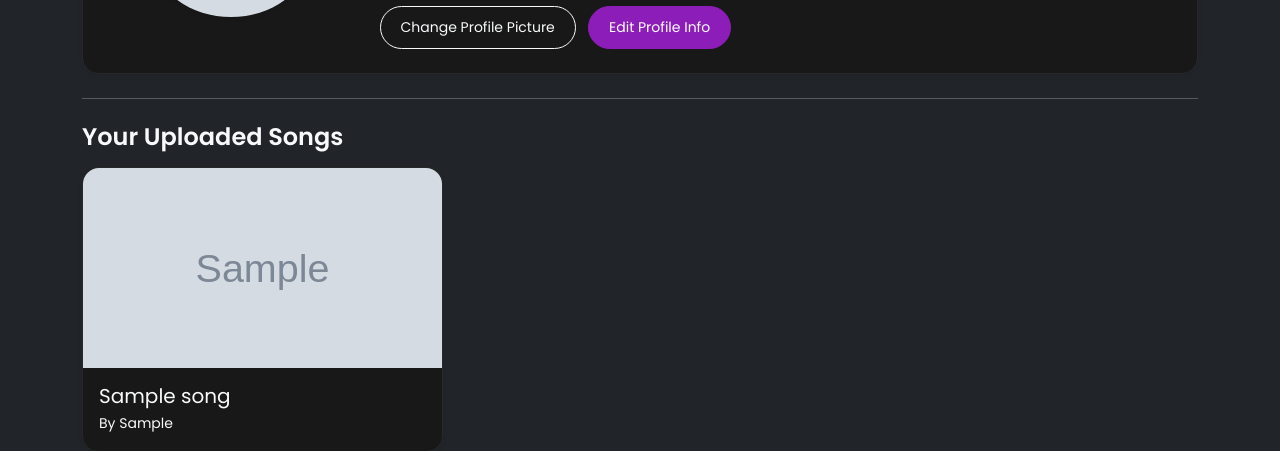
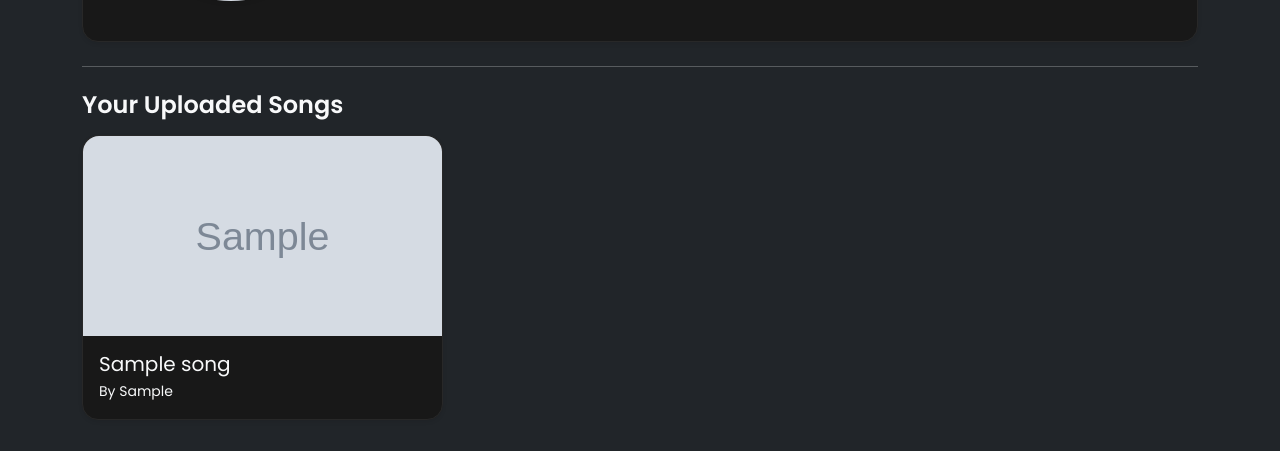
Before and after one commit to Virus01Official/HopOnMusic, a Flask app: page /user/1 in a window 1280 px wide. Shown: the part 224-675 px from the top of the page. Run offline with Flask 3, Linux system fonts and the light colour scheme; tables that the repository leaves empty hold one stand-in row (values such as "Sample post"); grey boxes marked "Sample" are stand-in pictures.

Commit message:
fixed some stuff

```diff
--- a/templates/user_profile.html
+++ b/templates/user_profile.html
@@ -18,8 +18,6 @@
             <h2 class="text fw-semibold mb-2">{{ username }}</h2>
             <p class="text-light mb-1"><strong>Role:</strong> {{ role | capitalize }}</p>
             <p class="text-light mb-3"><strong>Total Songs Uploaded:</strong> {{ song_count }}</p>
-            <a href="{{ url_for('update_profile_picture') }}" class="btn btn-outline-light btn-sm me-2">Change Profile Picture</a>
-            <a href="{{ url_for('edit_profile') }}" class="btn btn-primary btn-sm">Edit Profile Info</a>
         </div>
     </div>
 </div>
```
